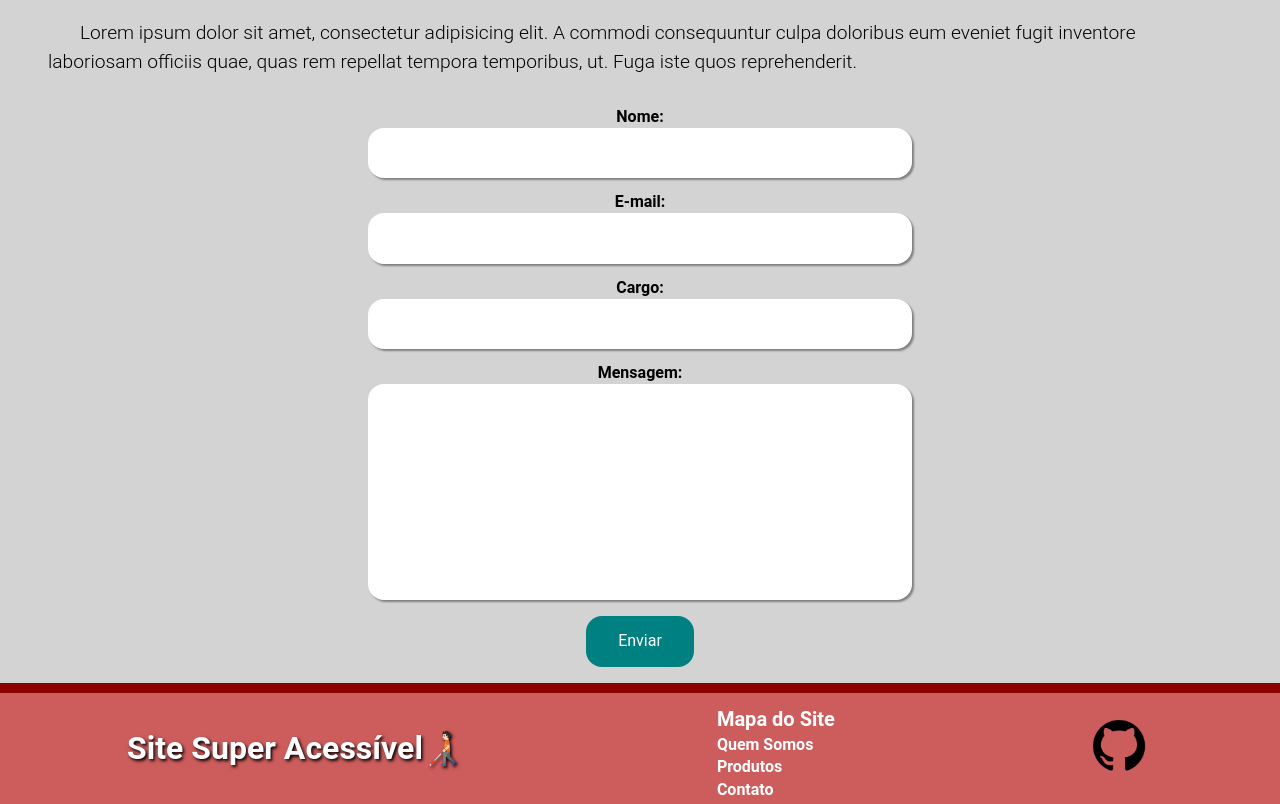
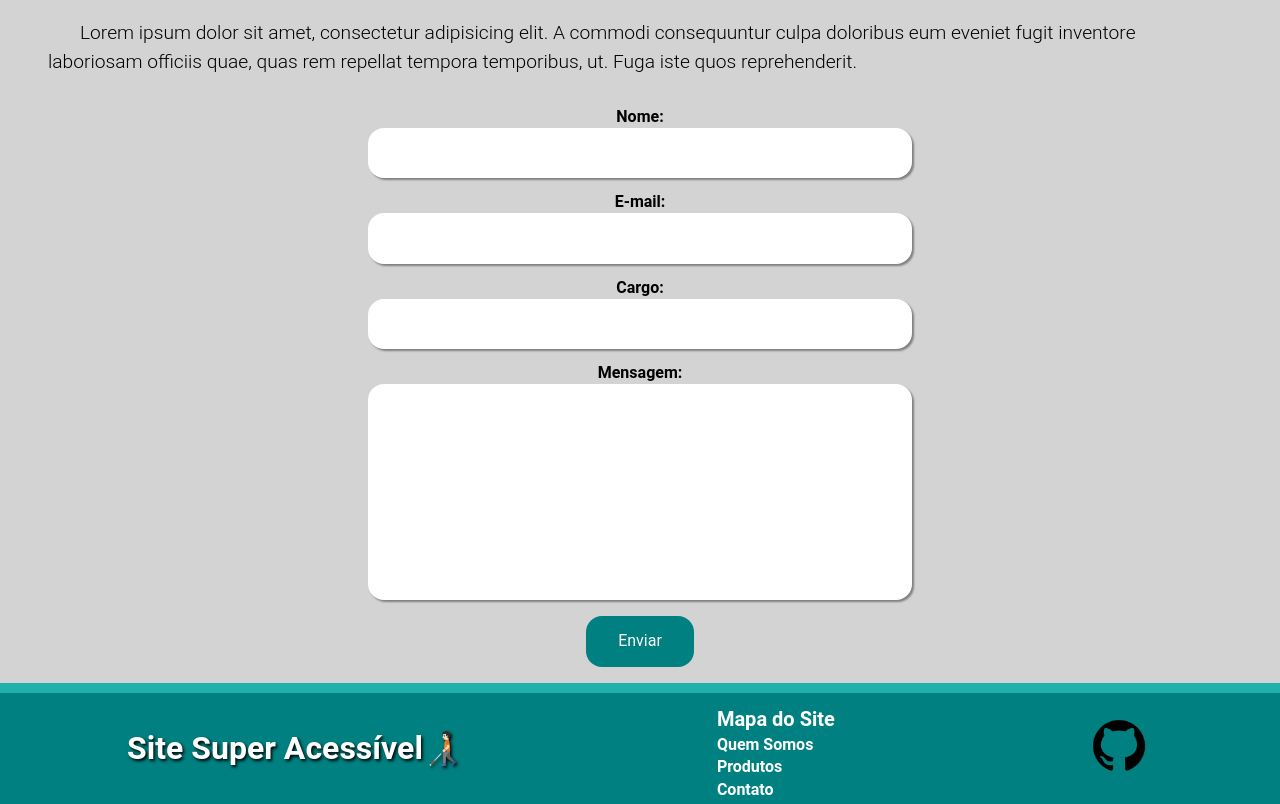
Before and after one commit to ADT1710/ssa-tcc-tiw, a website: page index.html in a window 1280 px wide. Shown: the part 2195-2999 px from the top of the page. Drawn offline with Linux system fonts and the light colour scheme.

Commit message:
Ajuste de cores

```diff
--- a/css/rodape.css
+++ b/css/rodape.css
@@ -1,11 +1,11 @@
 .rodape{
     display: flex;
     flex-direction: row;
-    background-color: indianred;
+    background-color: #008080;
     font-family: Roboto,sans-serif;
     justify-content: space-around;
     align-items: center;
-    border-top: 10px solid darkred;
+    border-top: 10px solid #20B2AA;
     font-weight: bolder;
 }
 
```
